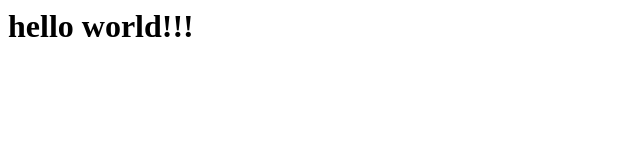
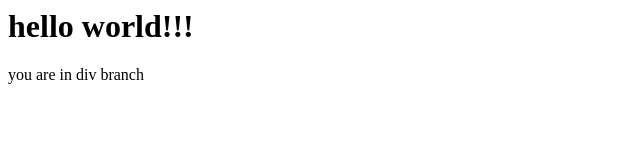
Before and after one commit to atiayeasmeen/git.basic, a plain HTML site: page index.html in a window 1280 px wide. Shown: the whole page, without its empty margins (0-640 px from the left). Drawn offline with Linux system fonts and the light colour scheme.

Commit message:
index file changed in div branch

```diff
--- a/index.html
+++ b/index.html
@@ -4,5 +4,6 @@
     </head>
     <body>
         <h1>hello world!!! </h1>
+        <p>you are in div branch</p>
     </body>
 </html>
```
